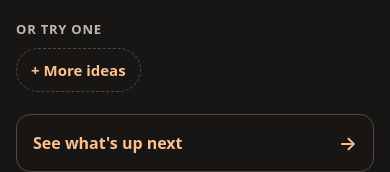
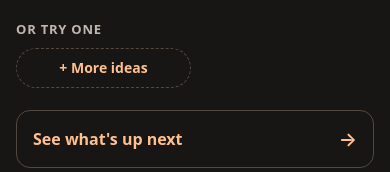
Before and after one commit to HydroAcrid/poltergeist, a website: page apps/crowd/web/haunt.html in a window 390 px wide. Shown: the part 439-611 px from the top of the page. Drawn offline with Linux system fonts and the light colour scheme; no server answers.

Commit message:
[crowd] phone: suggestions and More ideas in one compact two-column grid
Co-Authored-By: Claude Opus 5.5 <noreply@anthropic.com>

```diff
--- a/apps/crowd/web/haunt.html
+++ b/apps/crowd/web/haunt.html
@@ -50,10 +50,12 @@ textarea::placeholder{color:#8f857c}
 .msg:empty{display:none}
 .msg.bad{color:var(--bad)}
 .chips{display:flex;flex-wrap:wrap;gap:8px}
+#chips{display:grid;grid-template-columns:1fr 1fr}
 .chip{min-height:44px;padding:0 14px;border-radius:30px;background:transparent;border:1px solid var(--line);color:var(--paper);font-size:15px}
+#chips .chip{min-height:40px;padding:6px 10px;font-size:14px;line-height:1.2;text-align:center}
 #queue-pages{display:flex;flex-wrap:wrap;align-items:center;justify-content:space-between;gap:8px}
 .chip:active{background:var(--raised)}
-.chip.more{display:inline-flex;align-items:center;gap:6px;border-style:dashed;color:var(--amber);text-decoration:none;font-weight:600}
+.chip.more{display:inline-flex;align-items:center;justify-content:center;gap:6px;border-style:dashed;color:var(--amber);text-decoration:none;font-weight:600}
 .send-row{justify-content:space-between;gap:10px}
 .btn.ghost{background:transparent;color:var(--paper);border:1px solid var(--line);display:inline-flex;align-items:center;gap:8px;padding:0 16px}
 .btn.ghost svg{width:20px;height:20px;stroke:currentColor;fill:none;stroke-width:1.8;stroke-linecap:round;stroke-linejoin:round}
```
